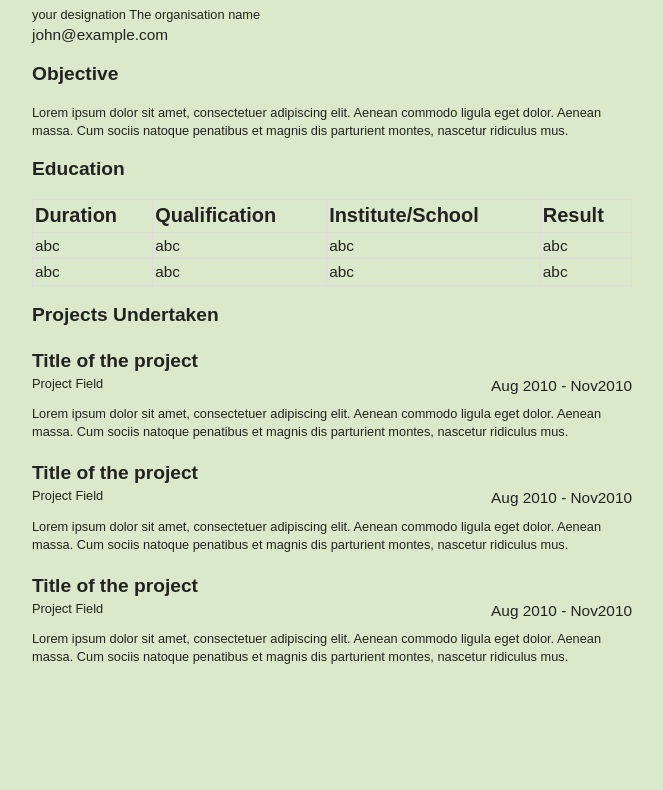
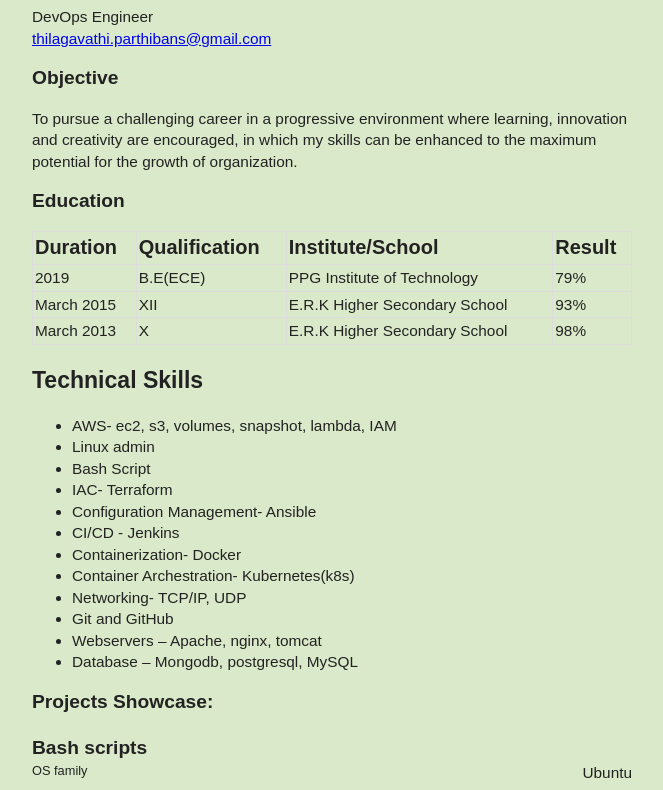
Before and after one commit to ThilagavathiParthiban/bashscript, a plain HTML site: page dockerfiles/index.html in a window 1280 px wide. Shown: the part 64-854 px from the top of the page, without its empty margins (308-971 px from the left). Before the commit the page ends 800 px from the top, so only its background shows below. Drawn offline with Linux system fonts and the light colour scheme.

Commit message:
Update index.html

```diff
--- a/dockerfiles/index.html
+++ b/dockerfiles/index.html
@@ -2,36 +2,30 @@
 <html lang="en-US">
 <head>
 	<meta charset="UTF-8">
-	<title></title>
+	<title> Thilagavathi Resume</title>
 
 	<link rel="stylesheet" href="style.css" />
 </head>
 <body>
 	<div class="container">
 	<header>
-		<h1 id="name">Thilagavathi</h1>
-
-		<div id="designation">
-
-			<span class="title">your designation</span>
-			<span class="organization">The organisation name</span>
-
+		<h1 id="name">Thilagavathi Parthiban</h1>
+		<div class="designation">
+			<span class="title">DevOps Engineer</span>
 		</div>
-
 		<div class="contact">
-			<div class="email">john@example.com</div>
+			<div class="email"><a href="thilagavathi.parthibans@gmail.com">thilagavathi.parthibans@gmail.com</a></div>
 		</div>
-
 	</header>
 
 	<div class="content" role=main>
 
 		<section id="objective">
 			<h2 class="title">Objective</h2>
-			<div class="description">
-				<p>
-					Lorem ipsum dolor sit amet, consectetuer adipiscing elit. Aenean commodo ligula eget dolor. Aenean massa. Cum sociis natoque penatibus et magnis dis parturient montes, nascetur ridiculus mus.
-				</p>
+			<div class="descriptions">
+				<p>To pursue a challenging career in a progressive environment where learning, innovation and
+                    creativity are encouraged, in which my skills can be enhanced to the maximum potential for the
+                    growth of organization.</p>
 			</div> <!-- end description -->
 		</section>
 
@@ -39,99 +33,107 @@
 		<section id="Education">
 			<h2 class="title">Education</h2>
 			<div class="description">
-
 				<table>
 					<thead>
 						<td>Duration</td>
 						<td>Qualification</td>
 						<td>Institute/School</td>
-						<td>Result</td>
+						<td> Result</td>
 					</thead>
 
 					<!-- edit this/ row-wise-->
 					<tr>
-						<td>abc</td>
-						<td>abc</td>
-						<td>abc</td>
-						<td>abc</td>
+						<td>2019</td>
+						<td>B.E(ECE)</td>
+						<td>PPG Institute of Technology</td>
+						<td>79%</td>
 					</tr>
 
 					<tr> <!-- row2 -->
-						<td>abc</td>
-						<td>abc</td>
-						<td>abc</td>
-						<td>abc</td>
+						<td>March 2015</td>
+						<td>XII</td>
+						<td>E.R.K Higher Secondary School</td>
+						<td>93%</td>
 					</tr>
-
+					<tr> <!-- row2 -->
+						<td>March 2013</td>
+						<td>X</td>
+						<td>E.R.K Higher Secondary School</td>
+						<td>98%</td>
+					</tr>
 				</table>
 
 
 			</div> <!-- end description -->
 		</section>
-
+        <section class="skills">
+			<h2 class="title">Technical Skills</h2>
+			<div class="description">
+                    <ul>
+                        <li>AWS- ec2, s3, volumes, snapshot, lambda, IAM</li>
+                        <li>Linux admin</li>
+                        <li>Bash Script</li>
+                        <li>IAC- Terraform</li>
+                        <li>Configuration Management- Ansible</li>
+                        <li>CI/CD - Jenkins</li>
+                        <li>Containerization- Docker</li>
+                        <li>Container Archestration- Kubernetes(k8s)</li>
+                        <li>Networking- TCP/IP, UDP</li>
+                        <li>Git and GitHub</li>
+                        <li>Webservers – Apache, nginx, tomcat</li>
+                        <li>Database – Mongodb, postgresql, MySQL</li>
+                    </ul>
+		</section>
 		<section id="projects">
-			<h2 class="title">Projects Undertaken</h2>
+			<h2 class="titles">Projects Showcase:</h2>
 			<div class="description">
 
-				<!-- Project 1 -->
+				<!--SKILL 1 -->
 				<section class="project">
-					<h3 class="title">Title of the project</h3>
+					<h3 class="title">Bash scripts</h3>
 					<div class="meta">
-						<span class="field">Project Field</span> <span class="date">Aug 2010 - Nov2010</span>
+						<span class="field">OS family</span> <span class="date">Ubuntu</span>
 					</div>
-					<p class="description"> Lorem ipsum dolor sit amet, consectetuer adipiscing elit. Aenean commodo ligula eget dolor. Aenean massa. Cum sociis natoque penatibus et magnis dis parturient montes, nascetur ridiculus mus. </p>
-				</section> <!-- end project description -->
+                    <div class="desc">
+					<p class="description"> All the bash scripts that being used in linux for day-to-day activities such as cpu_info,process_handling,MERN stack setup are added here <a href="https://github.com/ThilagavathiParthiban/bashscript.git">Bashscripts</a> </p>
+                </div>
+                </section> <!-- endSKILL description -->
 
-				<!-- project 2 -->
+				<!--SKILL 2 -->
 				<section class="project">
-					<h3 class="title">Title of the project</h3>
+					<h3 class="title">Docker</h3>
 					<div class="meta">
-						<span class="field">Project Field</span> <span class="date">Aug 2010 - Nov2010</span>
-					</div>
-					<p class="description">Lorem ipsum dolor sit amet, consectetuer adipiscing elit. Aenean commodo ligula eget dolor. Aenean massa. Cum sociis natoque penatibus et magnis dis parturient montes, nascetur ridiculus mus. </p>
-				</section> <!-- end project description -->
+						<span class="field">sample projects</span> <span class="date">Base image varies for each dockerfile</span>
+                    </div>
+                    <div class="desc">
+					<p class="description">All the dockerfiles that being used in an organization for day-to-day such as mern, nginx, jenkins, terraform, ansible, prometheus, pmm are added here  <a href="https://github.com/ThilagavathiParthiban/dockerfiles.git">Dockerfiles</a></p>
+				  </div>
+                </section> <!-- endSKILL description -->
 
 
-				<!-- project 3 -->
+				<!--SKILL 3 -->
 				<section class="project">
-					<h3 class="title">Title of the project</h3>
+					<h3 class="title">Configuration Management</h3>
 					<div class="meta">
-						<span class="field">Project Field</span> <span class="date">Aug 2010 - Nov2010</span>
+						<span class="field">Ansible Playbooks</span> <span class="date">Service Setup playbooks</span>
 					</div>
-					<p class="description">Lorem ipsum dolor sit amet, consectetuer adipiscing elit. Aenean commodo ligula eget dolor. Aenean massa. Cum sociis natoque penatibus et magnis dis parturient montes, nascetur ridiculus mus. </p>
-				</section> <!-- end project description -->
+                    <div class="desc">
+					<p class="description">All the dockerfiles that being used in an organization to deploy services such as nginx, docker, terraform, prometheus, pmm are added here  <a href="https://github.com/ThilagavathiParthiban/ansible_playbooks.git">Ansible_playbooks</a></p>
+				</div>
+                </section> <!-- endSKILL description -->
 
+				<!--SKILL 4 -->
+				<section class="project">
+					<h3 class="title">Infrastructure As Code</h3>
+					<div class="meta">
+						<span class="field">Terraform</span> <span class="date">AWS Resource Creation</span>
+					</div>
+                    <div class="desc">
+					<p class="description">All the Terraform files that being used in an organization to deploy resources such as ec2, s3, volume, iam, securit group are added here <a href="https://github.com/ThilagavathiParthiban/terraform.git">Terraform</a></p>
+                   </div>
+                </section> <!-- endSKILL description -->
 				</div> <!-- end description -->
 		</section>
-
-
-		<!-- Training/ seminars -->
-
-
-
-		<!-- Scholistics Achievements -->
-
-
-
-		<!-- Technical Skills -->
-
-
-		<!-- Extra-Curricular Activities -->
-
-
-		<!-- Personal Informations -->
-
-
-		<!-- References -->
-
-
-
-		<!-- Declarations -->
-
-
-		<!-- signatory -->
-
-
 
 
 	</div> <!-- end main content -->
```
